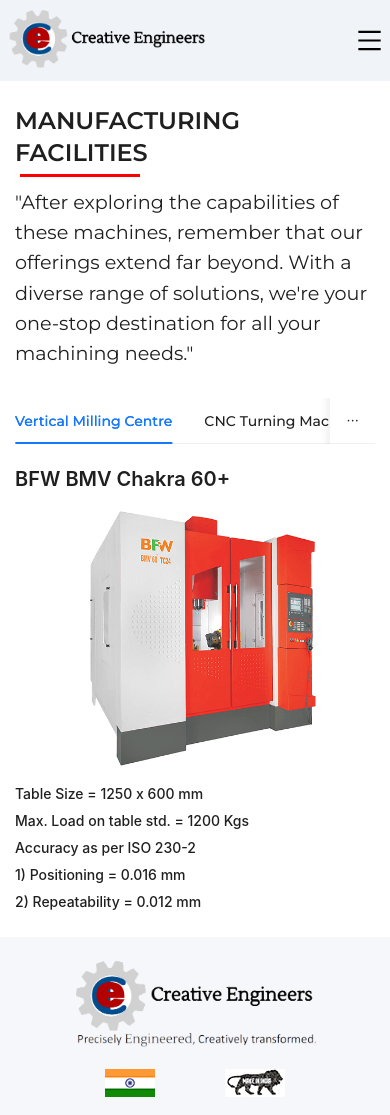
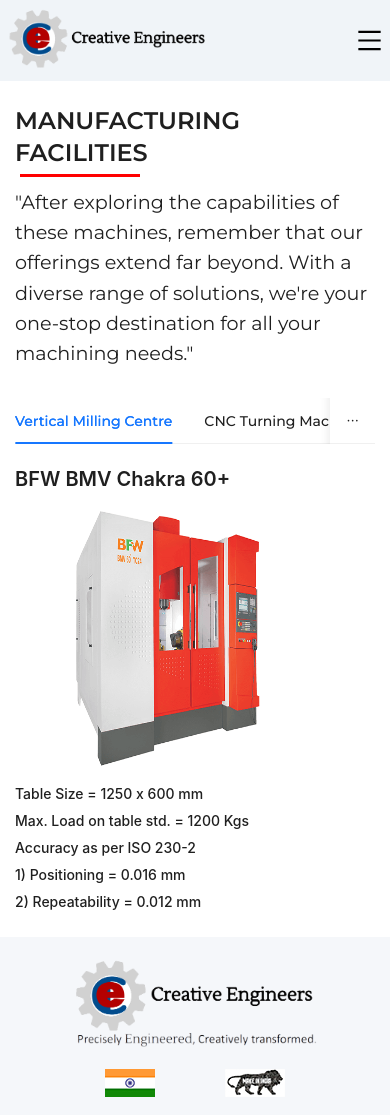
Before and after one commit to arun-topagi/creative-engineers, a Next.js app: page /manufacturing in a window 390 px wide. Shown: the top 1115 px of the page. Built offline with nearby package versions, Linux system fonts and the light colour scheme.

Commit message:
check mobile alignment

```diff
--- a/src/app/manufacturing/page.tsx
+++ b/src/app/manufacturing/page.tsx
@@ -1,6 +1,5 @@
 "use client";
 import Underline from "@/components/Underline";
-import Logo from "@/components/logo/Logo";
 import { useScreenDetector } from "@/hooks/useScreenDetector";
 import { Tabs, Typography } from "antd";
 import React from "react";
@@ -32,6 +31,7 @@
   name: string;
   descriptions: Array<any>;
 }) => {
+  const { isMobile } = useScreenDetector();
   return (
     <div>
       <div style={{ display: "flex", justifyContent: "flex-start" }}>
@@ -39,7 +39,7 @@
           {name}
         </Title>
       </div>
-      <div style={{ display: "flex", justifyContent: "space-around" }}>
+      <div style={{ display: "flex", justifyContent: isMobile ? "flex-start": "space-around", flexDirection: isMobile ? 'column' : 'row' }}>
         {src.map((image: string, index) => (
           <div style={{ display: "flex", flexDirection: "column" }}>
               <Image
@@ -47,7 +47,7 @@
                 alt="Logo"
                 height={270}
                 width={375}
-                style={{height: "270px", width: "375px"}}
+                style={{height: "270px", width: isMobile ? '305px' : "375px"}}
               />
             <div style={{ marginTop: "10px" }}>
               {descriptions?.[index]?.map((descript) => {
```
